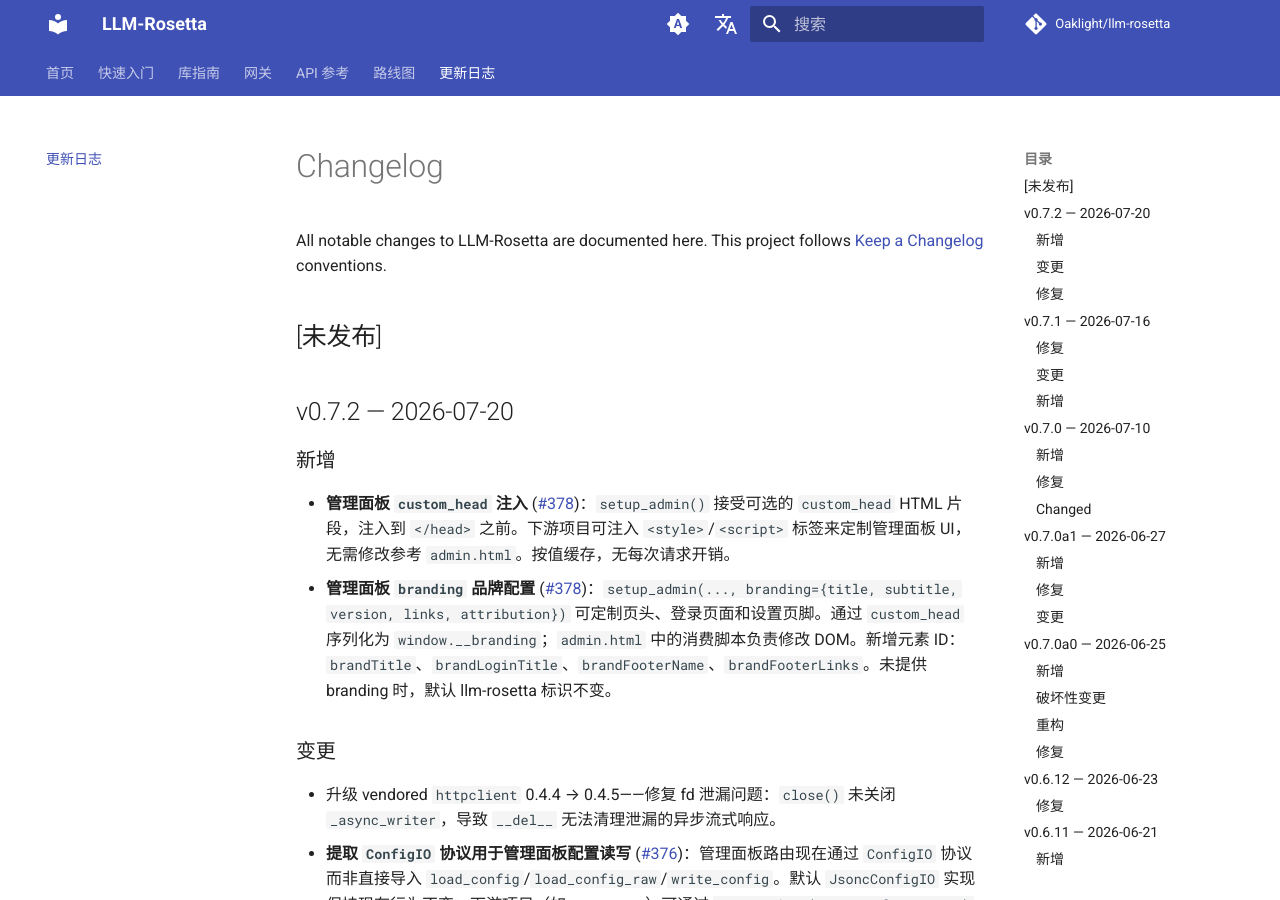
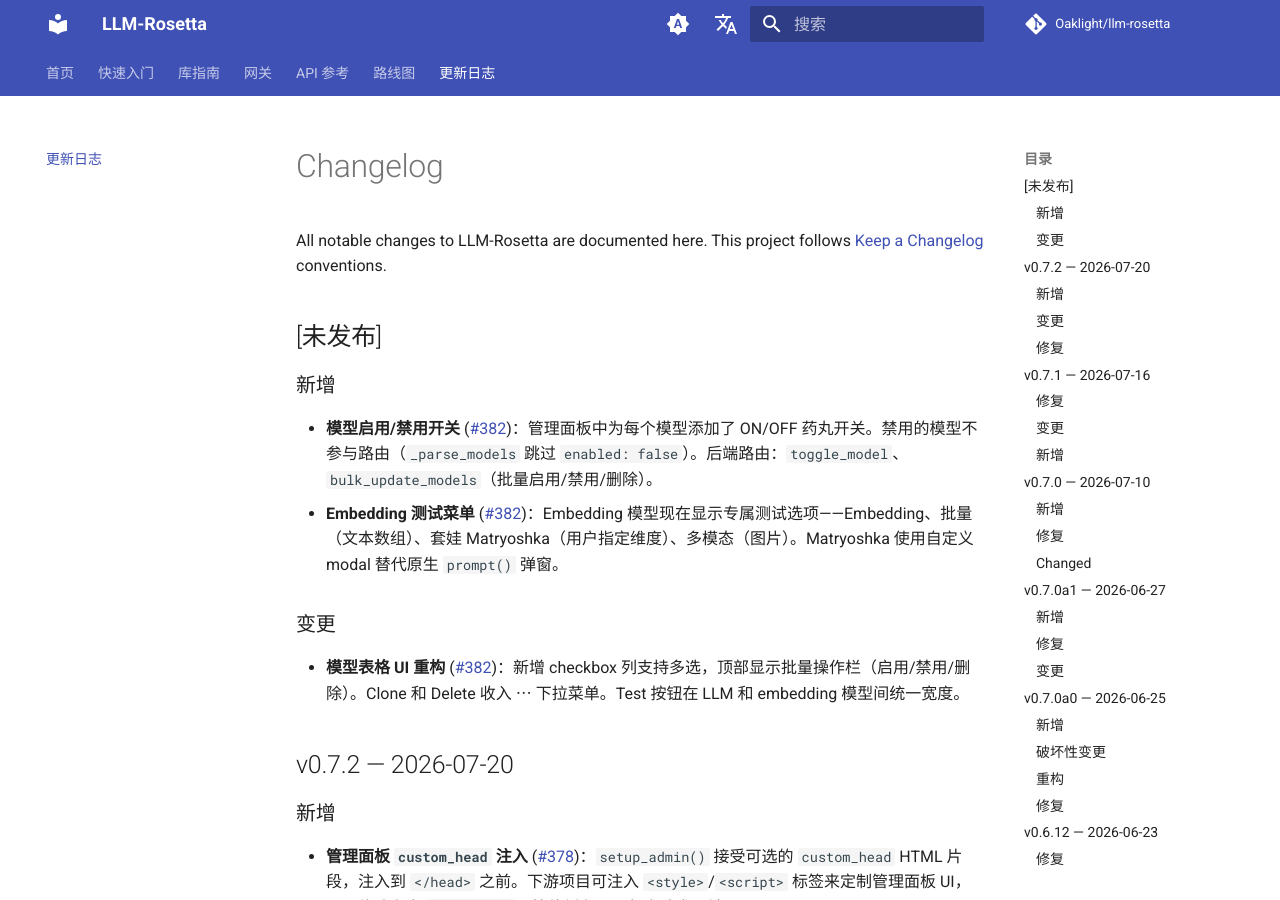
Before and after one commit to Oaklight/llm-rosetta, an MkDocs documentation site: the page built from docs/changelog.md, in a window 1280 px wide and 900 px high. Built offline with MkDocs 1.6.1 and Material for MkDocs 9.7.7, drawn with Linux system fonts in a browser that asks for light colours; comment, search, counter and statistics services are not loaded.

Commit message:
docs: add model toggle and table restyle to unreleased changelog

```diff
--- a/docs/changelog.md
+++ b/docs/changelog.md
@@ -7,6 +7,15 @@
 All notable changes to LLM-Rosetta are documented here. This project follows [Keep a Changelog](https://keepachangelog.com/) conventions.
 
 ## [未发布]
+
+### 新增
+
+- **模型启用/禁用开关** ([#382](https://github.com/Oaklight/llm-rosetta/pull/382))：管理面板中为每个模型添加了 ON/OFF 药丸开关。禁用的模型不参与路由（`_parse_models` 跳过 `enabled: false`）。后端路由：`toggle_model`、`bulk_update_models`（批量启用/禁用/删除）。
+- **Embedding 测试菜单** ([#382](https://github.com/Oaklight/llm-rosetta/pull/382))：Embedding 模型现在显示专属测试选项——Embedding、批量（文本数组）、套娃 Matryoshka（用户指定维度）、多模态（图片）。Matryoshka 使用自定义 modal 替代原生 `prompt()` 弹窗。
+
+### 变更
+
+- **模型表格 UI 重构** ([#382](https://github.com/Oaklight/llm-rosetta/pull/382))：新增 checkbox 列支持多选，顶部显示批量操作栏（启用/禁用/删除）。Clone 和 Delete 收入 ⋯ 下拉菜单。Test 按钮在 LLM 和 embedding 模型间统一宽度。
 
 ## v0.7.2 — 2026-07-20
 
```
